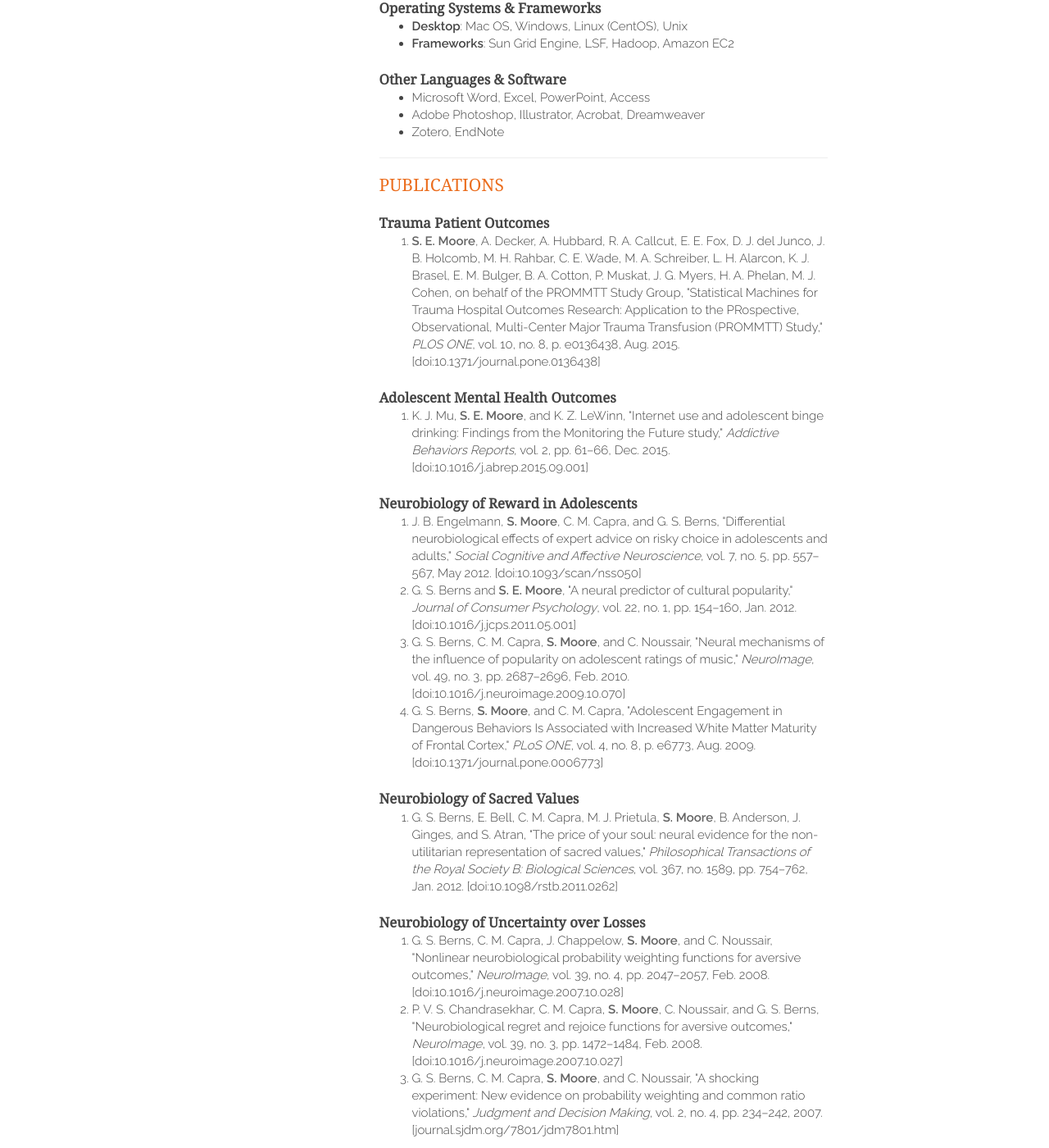
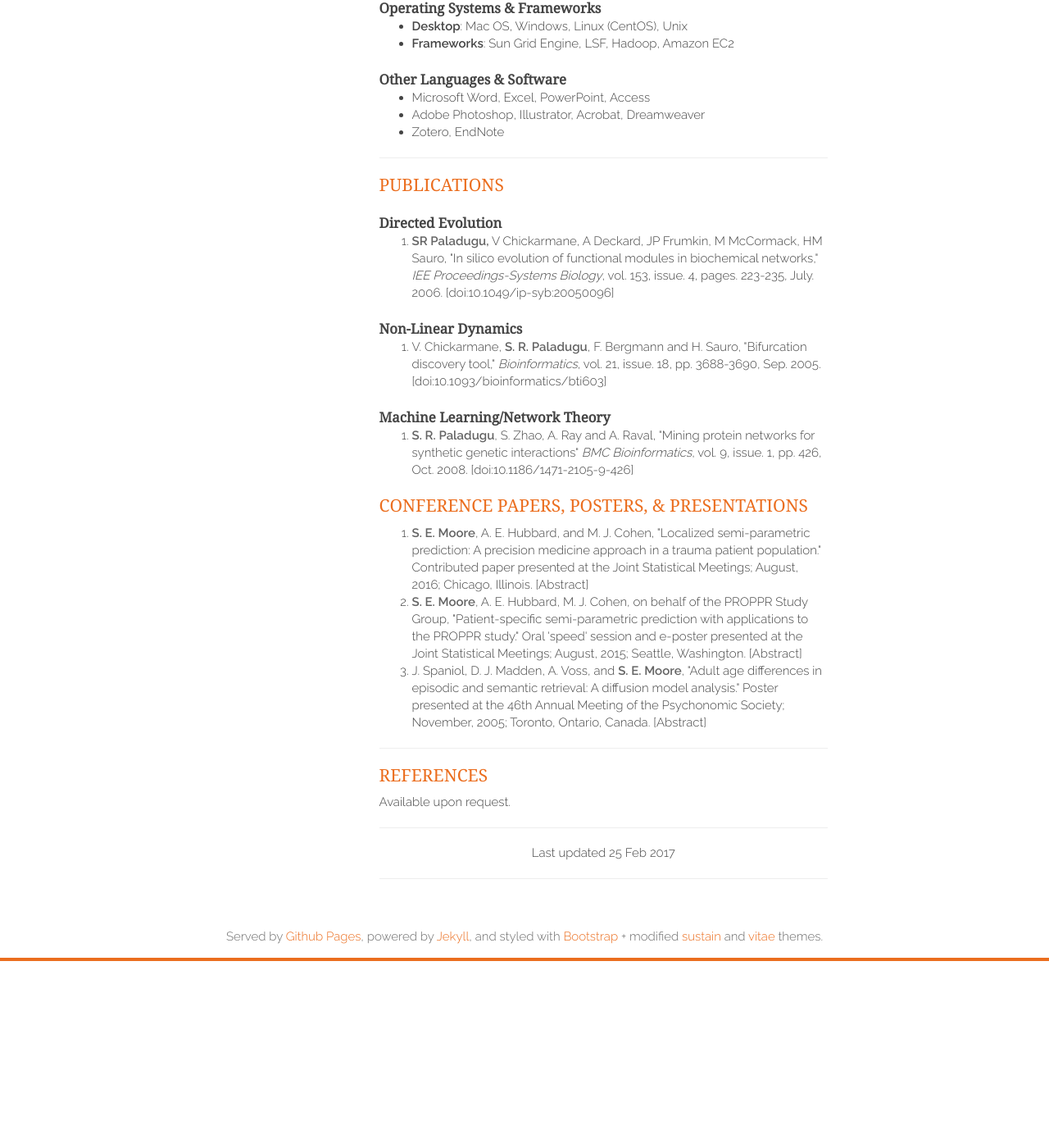
Before and after one commit to sripaladugu/sripaladugu.github.io, a Jekyll site: the page built from cv/index.md, in a window 1280 px wide and 1400 px high, scrolled down 3639 px. Shown: the whole window at 82% size. Built offline with Jekyll 4.4.1, drawn with Linux system fonts in a browser that asks for light colours; nearby versions of some CDN libraries; formulas are drawn with MathJax 3; after the commit the page ends 4812 px from its top, so only the background shows below that; some of the changed text lies outside the part shown.

Commit message:
removed and added files

```diff
--- a/CNAME
+++ b/CNAME
@@ -1 +1 @@
-www.saraemoore.com
+www.srirpaladugu.com
--- /dev/null
+++ b/_includes/bib_BifDiscTool.html
@@ -0,0 +1,2 @@
+<ol class="bibliography"><li><span id="bifurcationDiscovery">V. Chickarmane, <em>S. R. Paladugu</em>, F. Bergmann and H. Sauro, "Bifurcation discovery tool," <i>Bioinformatics</i>, vol. 21, issue. 18, pp. 3688-3690, Sep. 2005.</span> <a href="https://doi.org/10.1093/bioinformatics/bti603">[doi:10.1093/bioinformatics/bti603]</a>
+</li></ol>
--- /dev/null
+++ b/_includes/bib_MiningProteinNetworks.html
@@ -0,0 +1,2 @@
+<ol class="bibliography"><li><span id="MiningProteinNetworks"> <em>S. R. Paladugu</em>, S. Zhao, A. Ray and A. Raval, "Mining protein networks for synthetic genetic interactions" <i>BMC Bioinformatics</i>, vol. 9, issue. 1, pp. 426, Oct. 2008.</span> <a href="https://bmcbioinformatics.biomedcentral.com/articles/10.1186/1471-2105-9-426">[doi:10.1186/1471-2105-9-426]</a>
+</li></ol>
--- /dev/null
+++ b/_includes/bib_directedevolution.html
@@ -0,0 +1,2 @@
+<ol class="bibliography"><li><span id="directedevolution"><em> SR Paladugu,</em> V Chickarmane, A Deckard, JP Frumkin, M McCormack, HM Sauro, "In silico evolution of functional modules in biochemical networks," <i>IEE Proceedings-Systems Biology</i>, vol. 153, issue. 4, pages. 223-235, July. 2006.</span> <a href="http://digital-library.theiet.org/content/journals/10.1049/ip-syb_20050096">[doi:10.1049/ip-syb:20050096]</a>
+</li></ol>
--- a/_includes/bib_sacredvalues.html
+++ /dev/null
@@ -1,5 +0,0 @@
-<ol class="bibliography"><li><span id="sacredvals">G. S. Berns, E. Bell, C. M. Capra, M. J. Prietula, <em>S. Moore</em>, B. Anderson, J. Ginges, and S. Atran, "The price of your soul: neural evidence for the non-utilitarian representation of sacred values," <i>Philosophical Transactions of the Royal Society B: Biological Sciences</i>, vol. 367, no. 1589, pp. 754–762, Jan. 2012.</span> <a href="http://dx.doi.org/10.1098/rstb.2011.0262">[doi:10.1098/rstb.2011.0262]</a>
-
-<!-- Berns GS, Bell E, Capra CM, Prietula MJ, **Moore S**, Anderson B, Ginges J, Atran S. The price of your soul: Neural evidence for the non-utilitarian representation of sacred values. *Philosophical Transactions of the Royal Society B*. 2012;367(1589):754--762. [doi:10.1098/rstb.2011.0262](http://dx.doi.org/10.1098/rstb.2011.0262) -->
-
-</li></ol>
--- a/_includes/bib_shockpapers.html
+++ /dev/null
@@ -1,20 +0,0 @@
-<ol class="bibliography"><li><span id="shockprob_neuroimage">G. S. Berns, C. M. Capra, J. Chappelow, <em>S. Moore</em>, and C. Noussair, "Nonlinear neurobiological probability weighting functions for aversive outcomes," <i>NeuroImage</i>, vol. 39, no. 4, pp. 2047–2057, Feb. 2008.</span> <a href="http://dx.doi.org/10.1016/j.neuroimage.2007.10.028">[doi:10.1016/j.neuroimage.2007.10.028]</a>
-
-<!--
-Berns GS, Capra CM, Chappelow J, **Moore S**, Noussair C. Nonlinear neurobiological probability weighting functions for aversive outcomes. *NeuroImage*. 2008;39(4):2047--2057. [doi:10.1016/j.neuroimage.2007.10.028](http://dx.doi.org/10.1016/j.neuroimage.2007.10.028)
--->
-</li>
-
-<li><span id="regret_neuroimage">P. V. S. Chandrasekhar, C. M. Capra, <em>S. Moore</em>, C. Noussair, and G. S. Berns, "Neurobiological regret and rejoice functions for aversive outcomes," <i>NeuroImage</i>, vol. 39, no. 3, pp. 1472–1484, Feb. 2008.</span> <a href="http://dx.doi.org/10.1016/j.neuroimage.2007.10.027">[doi:10.1016/j.neuroimage.2007.10.027]</a>
-
-<!--
-Chandrasekhar PVS, Capra CM, **Moore S**, Noussair C, Berns GS. Neurobiological regret and rejoice functions for aversive outcome. *NeuroImage*. 2008;39(3):1472--1484. [doi:10.1016/j.neuroimage.2007.10.027](http://dx.doi.org/10.1016/j.neuroimage.2007.10.027)
--->
-</li>
-
-<li><span id="shockprob_behav_jdm">G. S. Berns, C. M. Capra, <em>S. Moore</em>, and C. Noussair, "A shocking experiment: New evidence on probability weighting and common ratio violations," <i>Judgment and Decision Making</i>, vol. 2, no. 4, pp. 234–242, 2007.</span> <a href="http://journal.sjdm.org/7801/jdm7801.htm">[journal.sjdm.org/7801/jdm7801.htm]</a>
-
-<!--
-Berns GS, Capra CM, **Moore S**, Noussair C. A shocking experiment: new evidence on probability weighting and common ratio violations. *Judgement and Decision Making*. 2007;2:234--242. [journal.sjdm.org/7801/jdm7801.htm](http://journal.sjdm.org/7801/jdm7801.htm)
--->
-</li></ol>
--- a/_includes/bib_teenmntlhlth.html
+++ /dev/null
@@ -1,7 +0,0 @@
-<ol class="bibliography"><li><span id="teendrinking">K. J. Mu, <em>S. E. Moore</em>, and K. Z. LeWinn, "Internet use and adolescent binge drinking: Findings from the Monitoring the Future study," <i>Addictive Behaviors Reports</i>, vol. 2, pp. 61–66, Dec. 2015.</span> <a href="http://dx.doi.org/10.1016/j.abrep.2015.09.001">[doi:10.1016/j.abrep.2015.09.001]</a>
-
-<!--
-* Mu KJ, **Moore SE**, LeWinn KZ. Internet use and adolescent binge drinking: Findings from the Monitoring the Future study. *Addictive Behaviors Reports*. 2015;2: 61--66. [doi:10.1016/j.abrep.2015.09.001](http://dx.doi.org/10.1016/j.abrep.2015.09.001)
--->
-
-</li></ol>
--- a/_includes/bib_teenreward.html
+++ /dev/null
@@ -1,28 +0,0 @@
-<ol class="bibliography">
-
-<li><span id="teenmoney_scan">J. B. Engelmann, <em>S. Moore</em>, C. M. Capra, and G. S. Berns, "Differential neurobiological effects of expert advice on risky choice in adolescents and adults," <i>Social Cognitive and Affective Neuroscience</i>, vol. 7, no. 5, pp. 557–567, May 2012.</span> <a href="http://dx.doi.org/10.1093/scan/nss050">[doi:10.1093/scan/nss050]</a>
-
-<!-- Engelmann JB, **Moore S**, Capra CM, Berns GS. Differential neurobiological effects of expert advice on risky choice in adolescents and adults. *SCAN*. 2012;7(5):557--567. [doi:10.1093/scan/nss050](http://dx.doi.org/10.1093/scan/nss050) -->
-
-</li>
-
-<li><span id="teenmusic_jcp">G. S. Berns and <em>S. E. Moore</em>, "A neural predictor of cultural popularity," <i>Journal of Consumer Psychology</i>, vol. 22, no. 1, pp. 154–160, Jan. 2012.</span> <a href="http://dx.doi.org/10.1016/j.jcps.2011.05.001">[doi:10.1016/j.jcps.2011.05.001]</a>
-
-<!--
-Berns GS, **Moore SE**. A neural predictor of cultural popularity. *Journal of Consumer Psychology*. 2012;22(1):154--160. [doi:10.1016/j.jcps.2011.05.001](http://dx.doi.org/10.1016/j.jcps.2011.05.001)
--->
-
-</li>
-
-<li><span id="teenmusic_neuroimage">G. S. Berns, C. M. Capra, <em>S. Moore</em>, and C. Noussair, "Neural mechanisms of the influence of popularity on adolescent ratings of music," <i>NeuroImage</i>, vol. 49, no. 3, pp. 2687–2696, Feb. 2010.</span> <a href="http://dx.doi.org/10.1016/j.neuroimage.2009.10.070">[doi:10.1016/j.neuroimage.2009.10.070]</a>
-
-<!-- Berns GS, Capra CM, **Moore S**, Noussair C. Neural mechanisms of the influence of popularity on adolescent ratings of music. *NeuroImage*. 2010;49(3):2687--2696. [doi:10.1016/j.neuroimage.2009.10.070](http://dx.doi.org/10.1016/j.neuroimage.2009.10.070) -->
-
-</li>
-
-<li><span id="teendti_plosone">G. S. Berns, <em>S. Moore</em>, and C. M. Capra, "Adolescent Engagement in Dangerous Behaviors Is Associated with Increased White Matter Maturity of Frontal Cortex," <i>PLoS ONE</i>, vol. 4, no. 8, p. e6773, Aug. 2009.</span> <a href="http://dx.doi.org/10.1371/journal.pone.0006773">[doi:10.1371/journal.pone.0006773]</a>
-
-<!-- Berns GS, **Moore S**, Capra CM. Adolescent engagement in dangerous behaviors is associated with increased white matter maturity of frontal cortex. *PLoS ONE*. 2009;4(8):e6773. [doi:10.1371/journal.pone.0006773](http://dx.doi.org/10.1371/journal.pone.0006773)
--->
-
-</li></ol>
--- a/_includes/bib_trauma.html
+++ /dev/null
@@ -1,7 +0,0 @@
-<ol class="bibliography"><li><span id="prommttmachines"><em>S. E. Moore</em>, A. Decker, A. Hubbard, R. A. Callcut, E. E. Fox, D. J. del Junco, J. B. Holcomb, M. H. Rahbar, C. E. Wade, M. A. Schreiber, L. H. Alarcon, K. J. Brasel, E. M. Bulger, B. A. Cotton, P. Muskat, J. G. Myers, H. A. Phelan, M. J. Cohen, on behalf of the PROMMTT Study Group, "Statistical Machines for Trauma Hospital Outcomes Research: Application to the PRospective,  Observational,  Multi-Center Major Trauma Transfusion (PROMMTT) Study," <i>PLOS ONE</i>, vol. 10, no. 8, p. e0136438, Aug. 2015.</span> <a href="http://dx.doi.org/10.1371/journal.pone.0136438">[doi:10.1371/journal.pone.0136438]</a>
-
-<!--
-**Moore SE**, Decker A (co-first authors), Hubbard A, Callcut RA, Fox EE, del Junco DJ, Holcomb JB, Rahbar MH, Wade CE, Schreiber MA, Alarcon LH, Brasel KJ, Bulger EM, Cotton BA, Muskat P, Myers JG, Phelan HA, Cohen MJ, on behalf of the PROMMTT Study Group. Statistical machines for trauma hospital outcomes research: Application to the PRospective, Observational, Multi-Center Major Trauma Transfusion (PROMMTT) study. *PLoS ONE*. 2015;10(8): e0136438. [doi:10.1371/journal.pone.0136438](http://dx.plos.org/10.1371/journal.pone.0136438)
--->
-
-</li></ol>
--- a/_includes/publications.html
+++ b/_includes/publications.html
@@ -3,54 +3,23 @@
 
     <article>
         <header>
-            <h1>Trauma Patient Outcomes</h1>
+            <h1>Directed Evolution</h1>
         </header>
-        <p>{% include bib_trauma.html %}</p>
+        <p>{% include bib_directedevolution.html %}</p>
     </article>
 
     <article>
         <header>
-            <h1>Adolescent Mental Health Outcomes</h1>
+            <h1>Non-Linear Dynamics</h1>
         </header>
-        <p>{% include bib_teenmntlhlth.html %}</p>
+        <p>{% include bib_BifDiscTool.html %}</p>
     </article>
 
     <article>
         <header>
-            <h1>Neurobiology of Reward in Adolescents</h1>
+            <h1>Machine Learning/Network Theory</h1>
         </header>
-        <p>{% include bib_teenreward.html %}</p>
-    </article>
-
-    <article>
-        <header>
-            <h1>Neurobiology of Sacred Values</h1>
-        </header>
-        <p>{% include bib_sacredvalues.html %}</p>
-    </article>
-
-    <article>
-        <header>
-            <h1>Neurobiology of Uncertainty over Losses</h1>
-        </header>
-        <p>{% include bib_shockpapers.html %}</p>
-    </article>
-
-<!--
-
-### In Press
-
--->
-
-    <article>
-        <header>
-            <h1>In Preparation</h1>
-        </header>
-	    <p><ul>
-		    <li>Functional Hypercoagulability, Chemoprophylaxis, and Thromboembolism after Trauma: A longitudinal exploration.</li>
-		    <li>Localized Semi-Parametric Prediction: A precision medicine approach in a trauma patient population.</li>
-		    <li>recordr: A Framework for Discoverability and Provenance Tracking for Computational Artifacts in R.</li>
-	    </ul></p>
+        <p>{% include bib_MiningProteinNetworks.html %}</p>
     </article>
 
 </section>
```
Also changed, not shown: 5 other files.
